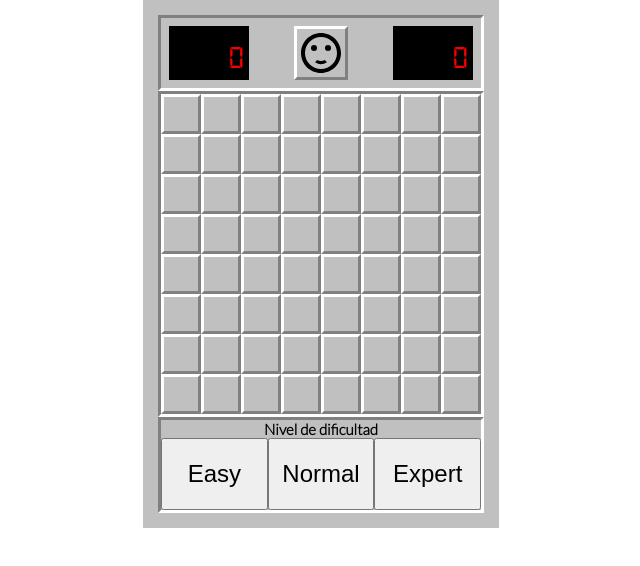
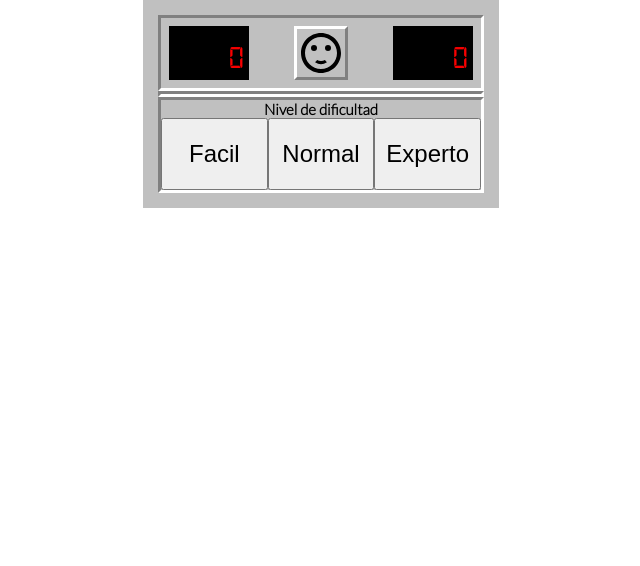
Before and after one commit to lukaszprotosawicki/programacion-orientada-objetos-games, a plain HTML site: page Saper-dent/index.html in a window 1280 px wide. Shown: the whole page, without its empty margins (319-959 px from the left). Drawn offline with Linux system fonts and the light colour scheme.

Commit message:
add config to game.js

```diff
--- a/Saper-dent/index.html
+++ b/Saper-dent/index.html
@@ -21,77 +21,14 @@
             <article class="header-counter">0</article>
         </header>
         <article class="game-board border border-convex">
-            <div class="cell border border-concave"></div>
-            <div class="cell border border-concave"></div>
-            <div class="cell border border-concave"></div>
-            <div class="cell border border-concave"></div>
-            <div class="cell border border-concave"></div>
-            <div class="cell border border-concave"></div>
-            <div class="cell border border-concave"></div>
-            <div class="cell border border-concave"></div>
-            <div class="cell border border-concave"></div>
-            <div class="cell border border-concave"></div>
-            <div class="cell border border-concave"></div>
-            <div class="cell border border-concave"></div>
-            <div class="cell border border-concave"></div>
-            <div class="cell border border-concave"></div>
-            <div class="cell border border-concave"></div>
-            <div class="cell border border-concave"></div>
-            <div class="cell border border-concave"></div>
-            <div class="cell border border-concave"></div>
-            <div class="cell border border-concave"></div>
-            <div class="cell border border-concave"></div>
-            <div class="cell border border-concave"></div>
-            <div class="cell border border-concave"></div>
-            <div class="cell border border-concave"></div>
-            <div class="cell border border-concave"></div>
-            <div class="cell border border-concave"></div>
-            <div class="cell border border-concave"></div>
-            <div class="cell border border-concave"></div>
-            <div class="cell border border-concave"></div>
-            <div class="cell border border-concave"></div>
-            <div class="cell border border-concave"></div>
-            <div class="cell border border-concave"></div>
-            <div class="cell border border-concave"></div>
-            <div class="cell border border-concave"></div>
-            <div class="cell border border-concave"></div>
-            <div class="cell border border-concave"></div>
-            <div class="cell border border-concave"></div>
-            <div class="cell border border-concave"></div>
-            <div class="cell border border-concave"></div>
-            <div class="cell border border-concave"></div>
-            <div class="cell border border-concave"></div>
-            <div class="cell border border-concave"></div>
-            <div class="cell border border-concave"></div>
-            <div class="cell border border-concave"></div>
-            <div class="cell border border-concave"></div>
-            <div class="cell border border-concave"></div>
-            <div class="cell border border-concave"></div>
-            <div class="cell border border-concave"></div>
-            <div class="cell border border-concave"></div>
-            <div class="cell border border-concave"></div>
-            <div class="cell border border-concave"></div>
-            <div class="cell border border-concave"></div>
-            <div class="cell border border-concave"></div>
-            <div class="cell border border-concave"></div>
-            <div class="cell border border-concave"></div>
-            <div class="cell border border-concave"></div>
-            <div class="cell border border-concave"></div>
-            <div class="cell border border-concave"></div>
-            <div class="cell border border-concave"></div>
-            <div class="cell border border-concave"></div>
-            <div class="cell border border-concave"></div>
-            <div class="cell border border-concave"></div>
-            <div class="cell border border-concave"></div>
-            <div class="cell border border-concave"></div>
-            <div class="cell border border-concave"></div>
+
         </article>
         <article class="game-panel border border-convex">
             <header class="panel-header">
                 <h1 class="panel-heading">Nivel de dificultad</h1>
             </header>
             <section class="panel-buttons">
-                <button class="button">Easy</button><button class="button">Normal</button><button class="button">Expert</button>
+                <button class="button">Facil</button><button class="button">Normal</button><button class="button">Experto</button>
             </section>
         </article>
         <article class="modal hide">
```
Also changed, not shown: Saper-dent/Game.js (+25 -0 lines).
